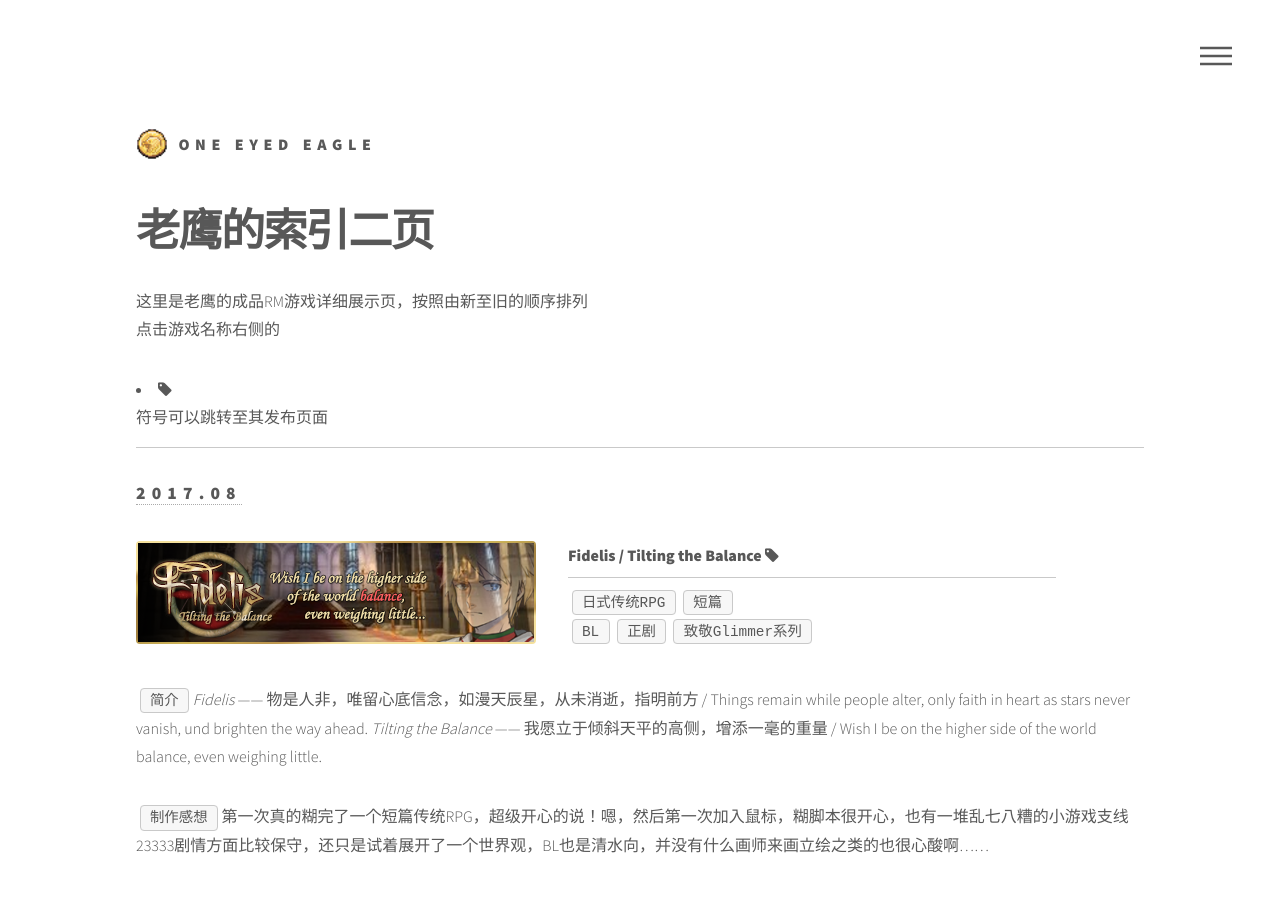
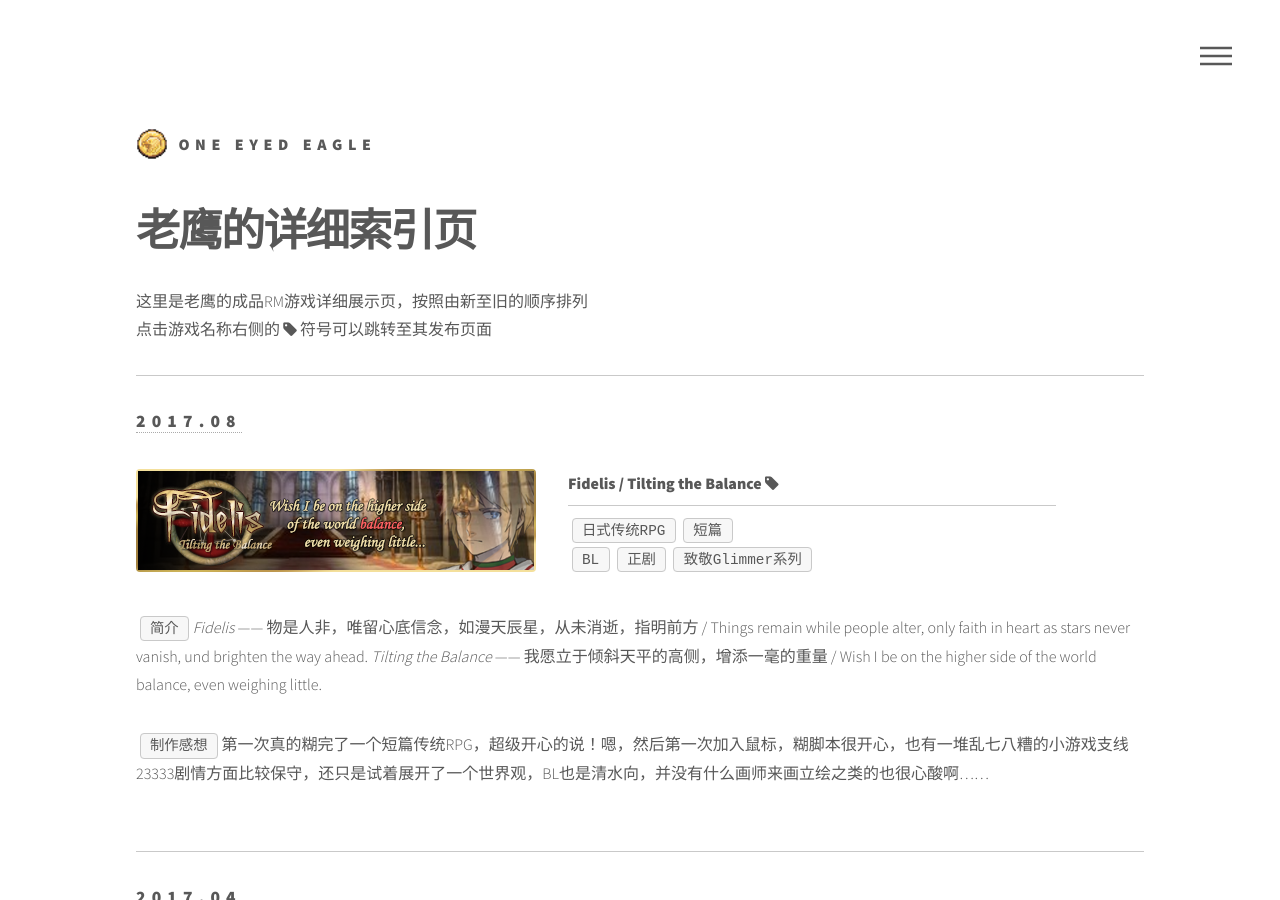
Before and after one commit to OneEyedEagle/EAGLE-CATALOG, a Jekyll site: the page built from catalog.html, in a window 1280 px wide and 900 px high. Built offline with Jekyll 4.4.1, drawn with Linux system fonts in a browser that asks for light colours.

Commit message:
2018 03 17 23 00

```diff
--- a/_layouts/default.html
+++ b/_layouts/default.html
@@ -41,11 +41,11 @@
 					<nav id="menu">
 						<h2>Menu</h2>
 						<ul>
-							<li><a href="index.html">索引页</a></li>
-							<li><a href="generic.html">分页</a></li>
-							<li><a href="catalog.html">分页</a></li>
+							<li><a href="index.html">大图索引页</a></li>
+							<li><a href="catalog.html">详细索引页</a></li>
+							<li><a href="http://oneeyedeagle.lofter.com/post/456402_8f1d885">旧索引页</a></li>
+							<li><a href="http://oneeyedeagle.lofter.com/download">合集下载地址</a></li>
 							<li><a href="http://oneeyedeagle.lofter.com/">老鹰的巢-LOFTER</a></li>
-							<li><a href="http://oneeyedeagle.lofter.com/post/456402_8f1d885">旧版索引页</a></li>
 						</ul>
 					</nav>
 
--- a/catalog.html
+++ b/catalog.html
@@ -1,12 +1,12 @@
 ---
 layout: default
-title: 老鹰的分巢-索引二页
+title: 老鹰的分巢-详细索引页
 ---
 <div id="main">
   <div class="inner">
     <header>
-      <h1>老鹰的索引二页</h1>
-      <p>这里是老鹰的成品RM游戏详细展示页，按照由新至旧的顺序排列<br>点击游戏名称右侧的<li>  <a href="" class="icon style1 fa-tag"><span class="label"></span></a></li>  符号可以跳转至其发布页面</p>
+      <h1>老鹰的详细索引页</h1>
+      <p>这里是老鹰的成品RM游戏详细展示页，按照由新至旧的顺序排列<br>点击游戏名称右侧的  <a href="" class="icon style1 fa-tag"><span class="label"></span></a>  符号可以跳转至其发布页面</p>
     </header>
 
     <hr />
@@ -148,6 +148,3 @@ title: 老鹰的分巢-索引二页
 
   </div>
 </div>
-
-  </div>
-</div>
--- a/index.html
+++ b/index.html
@@ -6,13 +6,13 @@ title: 老鹰的分巢-索引页
 	<div class="inner">
 		<header>
 			<h1>老鹰的游戏索引</h1>
-			<p>这里是老鹰的成品RM游戏展示页，按照由新至旧的顺序排列<br>点击图片即可跳转至对应索引二页中的内容</p>
+			<p>这里是老鹰的成品RM游戏展示页，按照由新至旧的顺序排列<br>点击图片即可跳转至详细索引页中的对应游戏</p>
 		</header>
 
 		<section><h2>2017</h2><hr /></section>
 		<section class="tiles">
 			<article class="style1">
-				<span class="image left"><img src="images/pic_game_ftb.png" alt="" /></span>
+				<span class="image"><img src="images/pic_game_ftb.png" alt="" /></span>
 				<a href="catalog.html#game_ftb">
 					<h2>Fidelis<br>Tilting the Balance</h2>
 					<div class="content"><p>我愿立于倾斜天平的高侧<br>哪怕增添一毫的重量</p></div>
```
